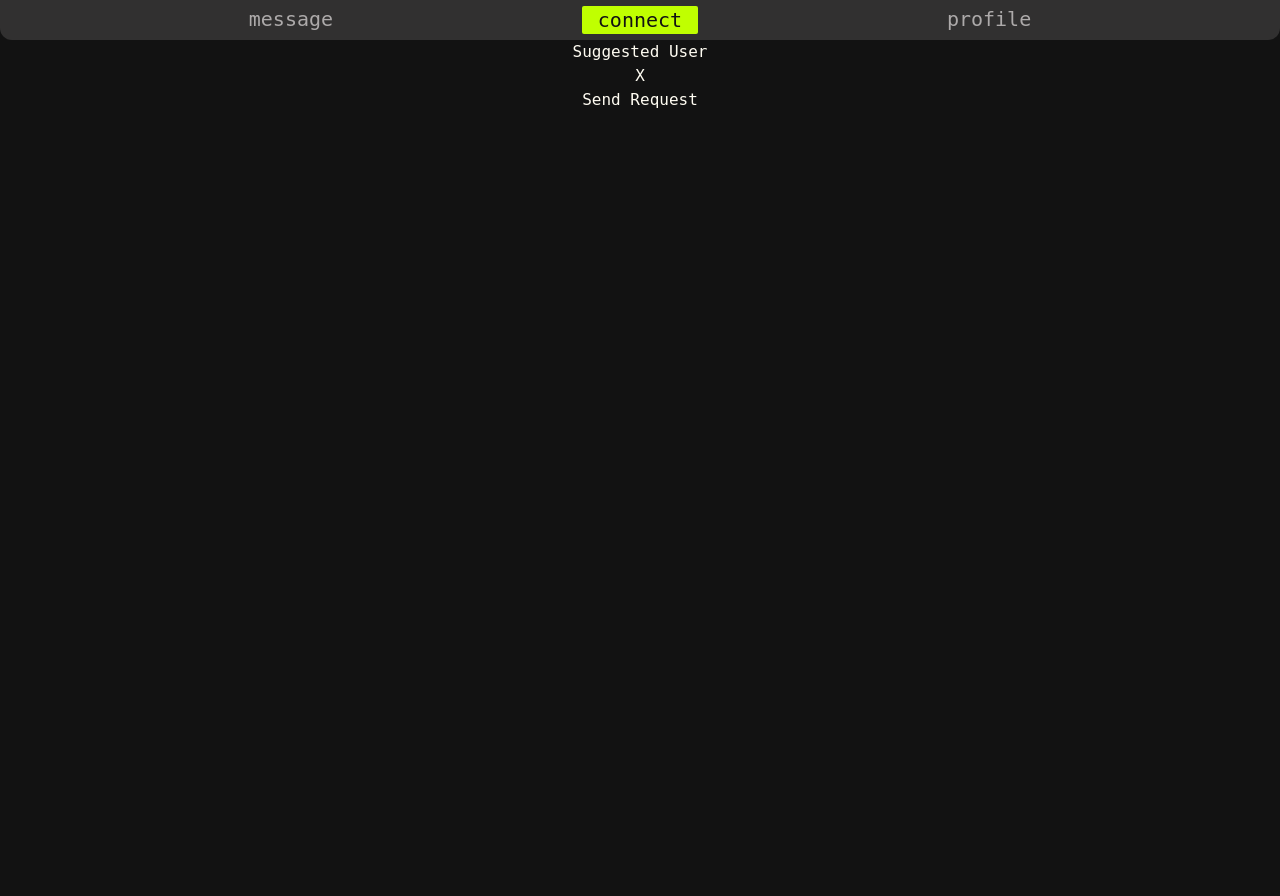
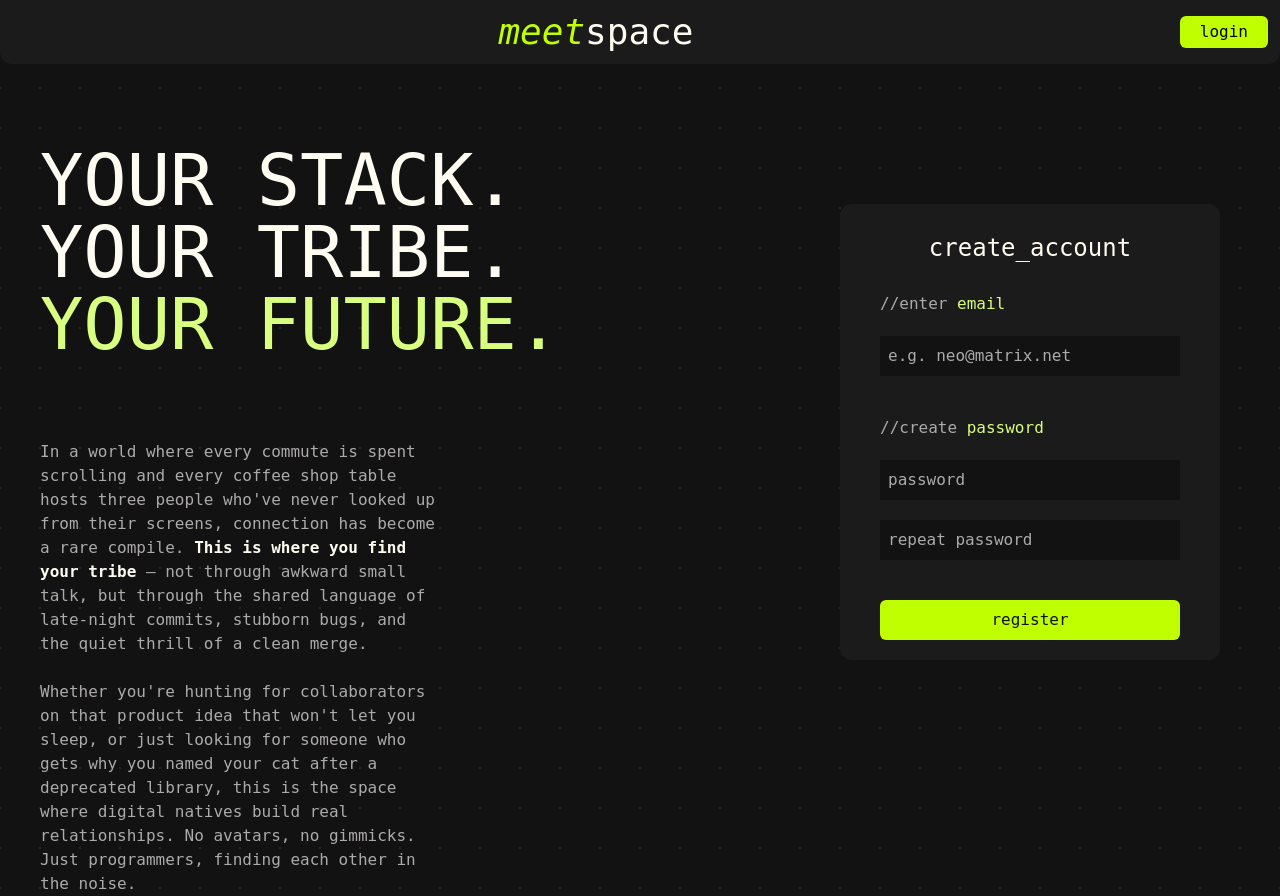
Before and after one commit to imranshiundu/MatchMe, a React (Vite) app in the folder frontend/: page / in a window 1280 px wide. Before the commit this address led to /dashboard. Before the commit the page ends 800 px from the top, so only its background shows below. Built offline with nearby package versions, Linux system fonts and the light colour scheme.

Commit message:
feature: landing page

```diff
--- a/frontend/src/App.tsx
+++ b/frontend/src/App.tsx
@@ -2,6 +2,7 @@ import './App.css'
 import {BrowserRouter, Routes, Route, Navigate} from "react-router-dom";
 
 // page imports
+import Landing from "./pages/Landing.tsx";
 import Dashboard from "./pages/Dashboard.tsx";
 import Profile from "./pages/Profile.tsx";
 import Layout from "./components/layout/Layout.tsx";
@@ -14,8 +15,8 @@ function App() {
     return (
         <BrowserRouter>
             <Routes>
+                <Route path="/" element={<Landing/>}/>
                 <Route element={<Layout/>}>
-                    <Route path="/" element={<Navigate to="/dashboard" replace/>}/>
                     <Route path="/dashboard" element={<Dashboard/>}/>
                     <Route path="/profile" element={<Profile/>}/>
                     <Route path="/messages" element={<Connections/>}/>
--- a/frontend/src/components/auth/RegistrationForm.tsx
+++ b/frontend/src/components/auth/RegistrationForm.tsx
@@ -42,32 +42,35 @@ function RegistrationForm() {
     }
 
     return (
-        <div className='grid place-items-center'>
+        <div className='grid place-items-center bg-[#1C1B1B] h-fit w-fit px-10 py-5 rounded-xl'>
+            <h1 className={'text-2xl py-2'}>create_account</h1>
             <form
                 onSubmit={handleSubmit}
                 className='flex flex-col w-75 gap-2'>
+                <p className={'text-[#adaaaa] mt-5'}>//enter <span className={'text-[#D8FF80]'}>email</span></p>
                 <input
                     type={"text"}
-                    placeholder='email'
+                    placeholder='e.g. neo@matrix.net'
                     name={'email'}
                     value={registrationDetails.email}
                     onChange={handleChange}
-                    className='bg-white text-black'/>
+                    className='bg-[#121212] placeholder-[#adaaaa] text-[#C0FF00] p-2 my-3 outline-none'/>
+                <p className={'mt-5 text-[#adaaaa]'}>//create <span className={'text-[#D8FF80]'}>password</span></p>
                 <input
                     type={"password"}
                     placeholder='password'
                     name={'password'}
                     value={registrationDetails.password}
                     onChange={handleChange}
-                    className='bg-white text-black'/>
+                    className='bg-[#121212] placeholder-[#adaaaa] text-[#C0FF00] p-2 my-3 outline-none'/>
                 <input
                     type={"password"}
                     placeholder='repeat password'
                     name={'repeatPassword'}
                     value={registrationDetails.repeatPassword}
                     onChange={handleChange}
-                    className='bg-white text-black'/>
-                <button type='submit' className='cursor-pointer bg-[#EB5E28]'>Register</button>
+                    className='bg-[#121212] placeholder-[#adaaaa] text-[#C0FF00] p-2 outline-none'/>
+                <button type='submit' className='cursor-pointer bg-[#C0FF00] text-[#121212] mt-8 p-2 rounded-md hover:bg-[#D8FF80] hover:text-[#1c1b1b] transition-all delay-100'>register</button>
                 {
                     // TODO style the error message
                 }
--- a/frontend/src/index.css
+++ b/frontend/src/index.css
@@ -3,4 +3,7 @@
     background-color: #121212;
     color: #FFFCF2;
     font-family: "monospace";
+    background-image: radial-gradient(circle, #262626 1px, transparent 1px);
+    background-size: 40px 40px;
+    background-position: center;
 }
--- /dev/null
+++ b/frontend/src/pages/Landing.tsx
@@ -0,0 +1,27 @@
+import {Link} from 'react-router-dom';
+import RegistrationForm from '../components/auth/RegistrationForm.tsx'
+
+function Landing () {
+    return (
+        <div>
+            <header className={'bg-[#1C1B1B] py-3 px-3 flex justify-between rounded-b-xl'}>
+                <div></div>
+                <h1 className={'text-4xl inline-block'}><i className={'text-[#C0FF00]'}>meet</i>space</h1>
+                <Link to={'/login'} className={'inline-flex items-center bg-[#C0FF00] text-black my-1 px-5 rounded-md hover:bg-[#D8FF80] hover:text-[#1c1b1b] transition-all delay-100'}>login</Link>
+            </header>
+            <div className={'flex'}>
+                <div className={'w-1/2'}>
+                    <h1 className={'py-20 px-10 text-7xl'}>YOUR STACK.<br/>YOUR TRIBE.<br/><span className={'text-[#D8FF80]'}>YOUR FUTURE.</span></h1>
+                    <p className={'w-3/4 text-[#adaaaa] px-10'}>In a world where every commute is spent scrolling and every coffee shop table hosts three people who've never looked up from their screens, connection has become a rare compile. <b className={'text-[#FFFCF2]'}>This is where you find your tribe</b> — not through awkward small talk, but through the shared language of late-night commits, stubborn bugs, and the quiet thrill of a clean merge.<br/><br/>Whether you're hunting for collaborators on that product idea that won't let you sleep, or just looking for someone who gets why you named your cat after a deprecated library, this is the space where digital natives build real relationships. No avatars, no gimmicks. Just programmers, finding each other in the noise.</p>
+                    <p></p>
+                </div>
+                <section className={'mt-35 ml-50'}>
+                    <RegistrationForm/>
+                </section>
+
+            </div>
+        </div>
+    )
+}
+
+export default Landing;
```
